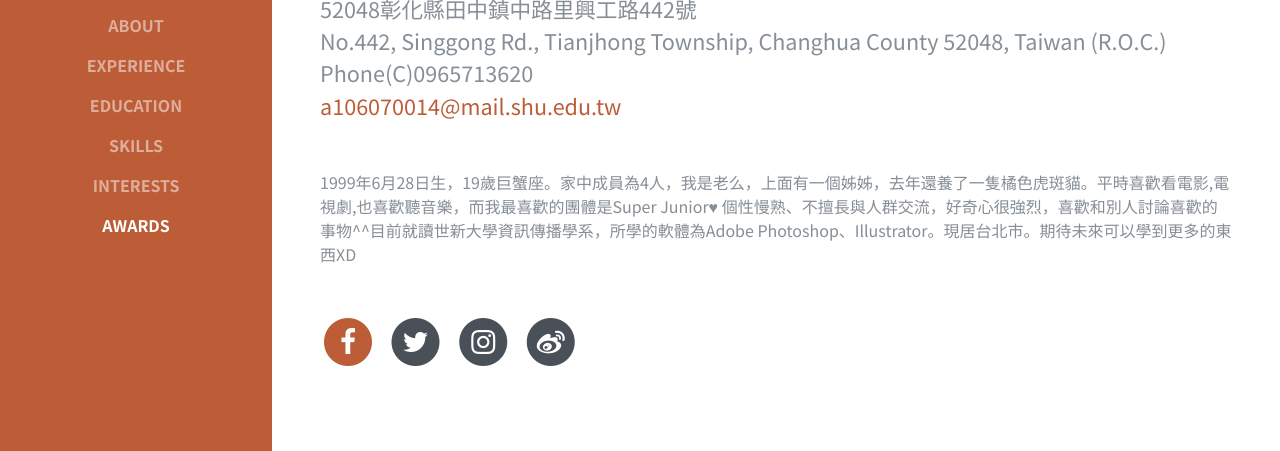
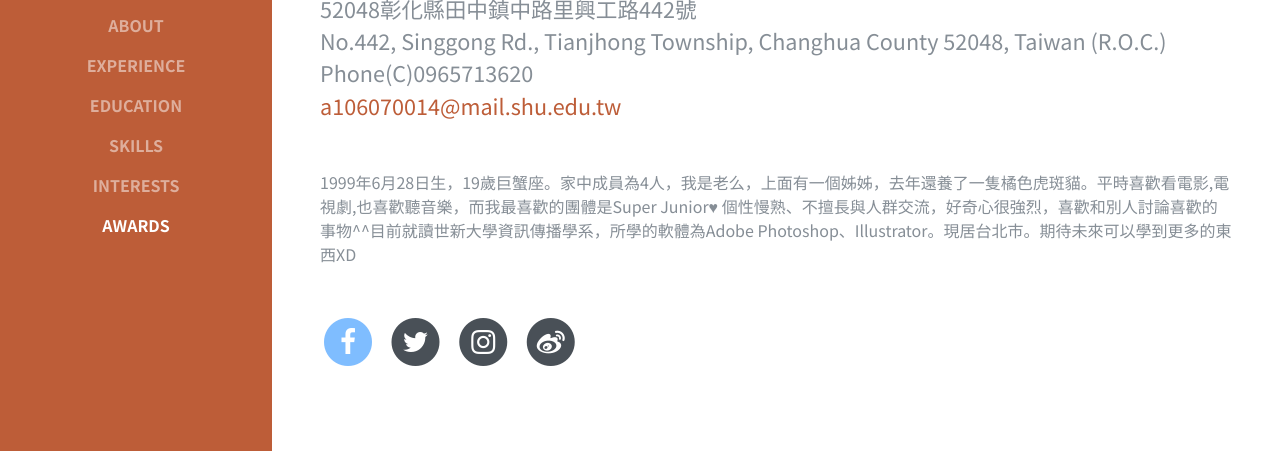
Before and after one commit to chichi-yuan/chichi-yuan.github.io, a website: page index.html in a window 1280 px wide. In both pictures the pointer is over the link 348 px from the left and 688 px from the top of the page. Shown: the part 349-800 px from the top of the page. Drawn offline with nearby package versions, Linux system fonts and the light colour scheme; a web font is replaced by a local one.

Commit message:
Add files via upload

```diff
--- a/css/my_resume.css
+++ b/css/my_resume.css
@@ -20,3 +20,8 @@ h3 {
   font-family: inherit;
   text-transform: none;
   margin-top: 1.35rem;
+}
+
+.list-social-icons a:hover {
+  color: rgba(0,123,255,.5)
+}
```
